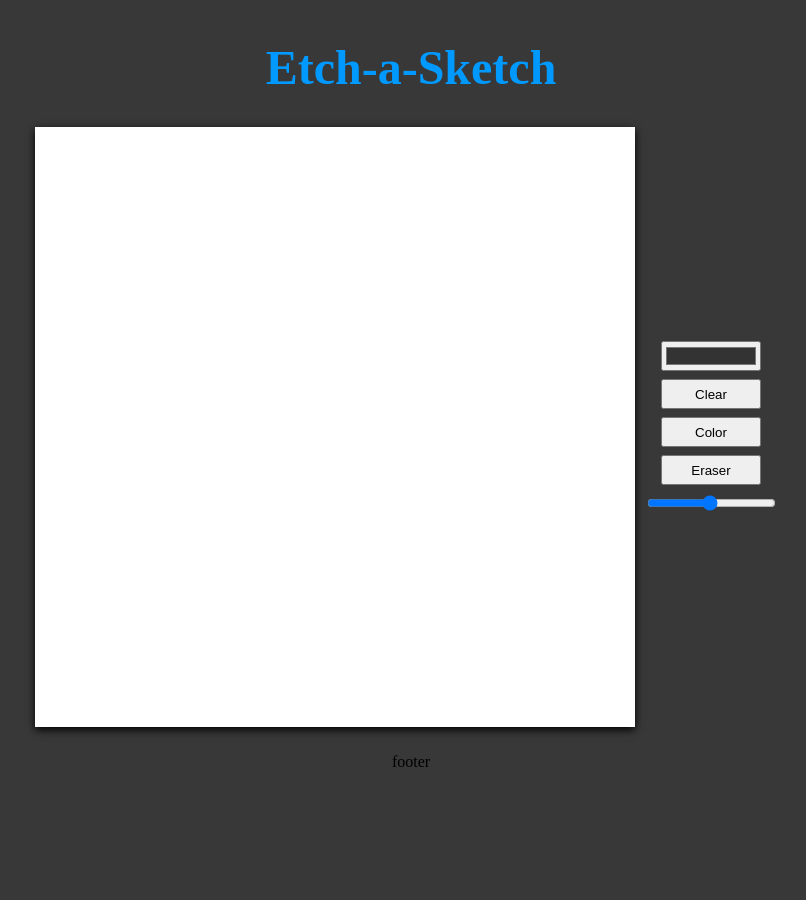
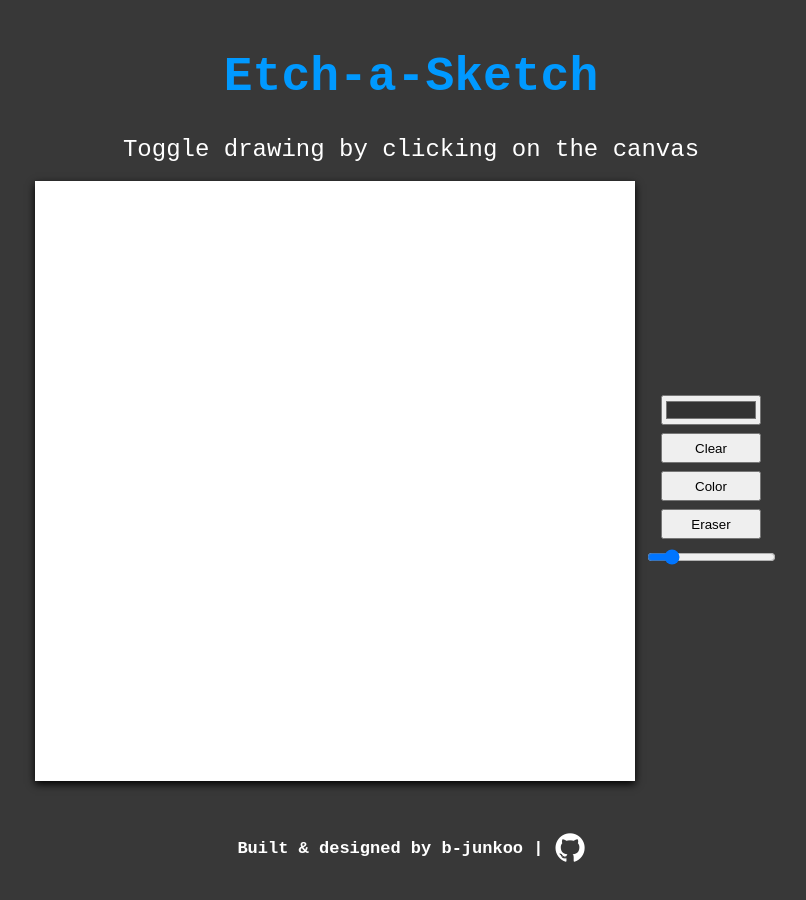
Before and after one commit to b-junkoo/b-junkoo.github.io, a plain HTML site: page sketch/index.html in a window 1280 px wide. Shown: the whole page, without its empty margins (229-1035 px from the left). Before the commit the page ends 800 px from the top, so only its background shows below. Drawn offline with Linux system fonts and the light colour scheme.

Commit message:
Add files via upload

```diff
--- a/sketch/app.js
+++ b/sketch/app.js
@@ -1,5 +1,8 @@
 document.body.onload = createGrid;
-let gridLength = 16;
+
+let gridLength = 24;
+let grid = document.getElementById("grid");
+grid.style.gridTemplateColumns = `repeat(${gridLength}, 1fr)`;
 
 // Grid Creator
 function createGrid () {
@@ -27,7 +30,6 @@ function erase(e) {
 }
 
 // Event Listeners
-let grid = document.getElementById("grid");
 grid.addEventListener("mousedown", () => {
     toggle = !toggle;
 
@@ -63,3 +65,6 @@ let eraser = document.getElementById('eraser');
 eraser.addEventListener("mousedown", () => {
     colorButton = false;
 })
+
+let gridSizer = document.getElementById('gridSizer');
+console.log(gridSizer.value);
--- a/sketch/index.html
+++ b/sketch/index.html
@@ -7,10 +7,14 @@
     <title>Etch-a-Sketch</title>
     <script src = "app.js" defer></script>
     <link rel="stylesheet" href="style.css">
+    <link rel="stylesheet" href="https://maxcdn.bootstrapcdn.com/font-awesome/4.4.0/css/font-awesome.min.css">
 </head>
 <body>
     <header class = "header">
         <h1 class = "title" style ="color:rgb(0, 153, 255);">Etch-a-Sketch</h1>
+        <span style="color:white">
+            Toggle drawing by clicking on the canvas
+        </span>
     </header>
 
     <main class="main">
@@ -23,12 +27,17 @@
             <button id = clear> Clear </button>
             <button id = color> Color </button>
             <button id = eraser> Eraser </button>
-            <input type="range" min="1" max="100" value="50" class="slider" id="myRange">
+            <input type="range" min="1" max="100" value="16" class="slider" id="gridSizer">
         </div>
     </main>
 
     <footer class="footer">
-        <p>footer</p>
+        <span style="font-weight: bold; color: white">
+            Built & designed by b-junkoo |
+        </span>
+        <a href="https://github.com/b-junkoo/Etch-a-Sketch">
+            <i class="fa fa-github fa-2x" style="color:white"></i>
+        </a>
     </footer>
 
 </body>
--- a/sketch/style.css
+++ b/sketch/style.css
@@ -1,11 +1,14 @@
 .header {
     display:flex;
-    justify-content: center;
+    flex-direction: column;
+    align-items: center;
     font-size: 24px;
+    margin: 18px;
 }
 
 html {
     background-color: rgba(0, 0, 0, 0.781);
+    font-family: monospace;
 }
 
 .main {
@@ -32,13 +35,25 @@ button, #colorPicker {
     display:grid;
     height:600px;
     width:600px;
-    grid-template-columns: repeat(16, 1fr);
     background-color: white;
     box-shadow: black 0px 3px 8px;
 }
 
+.block {
+    display: flex;
+    /* border: 1px black solid */
+}
+
 .footer {
     display:flex;
+    flex-direction: row;
     justify-content: center;
-    margin: 10px;
+    align-items: center;
+    margin: 50px;
+
+    font-size: 17px;
 }
+
+.footer i {
+    margin-left: 12px;
+}
```
Also changed, not shown: 1 other file.
